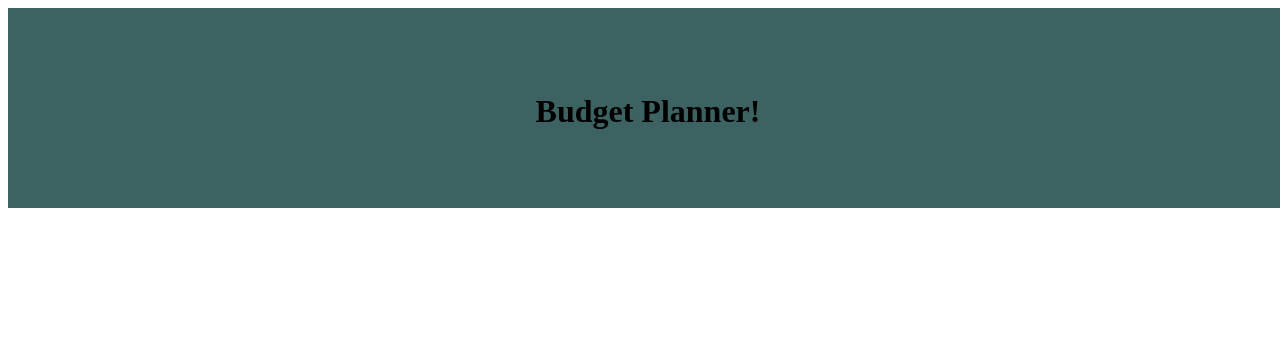
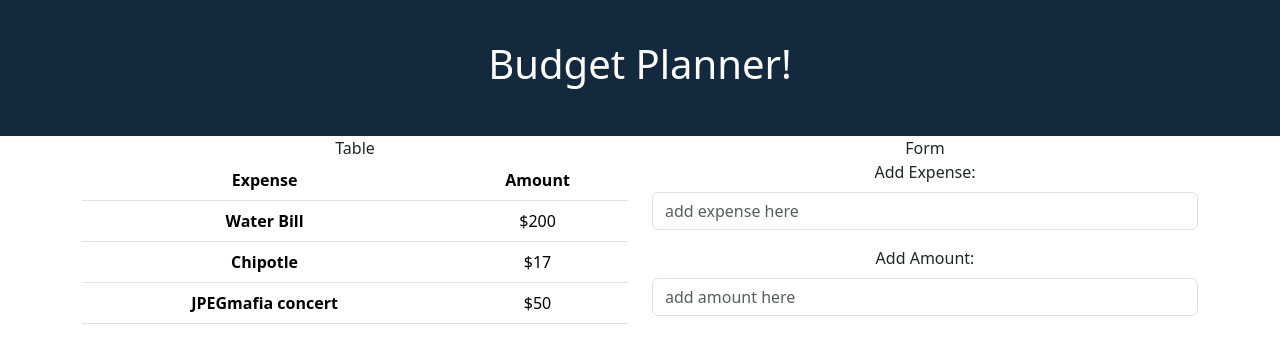
Before and after one commit to mdavi89/Project-1, a plain HTML site: page index.html in a window 1280 px wide. Drawn offline with nearby package versions, Linux system fonts and the light colour scheme.

Commit message:
added tables columns and forms

```diff
--- a/index.html
+++ b/index.html
@@ -4,24 +4,57 @@
     <meta charset="UTF-8">
     <meta name="viewport" content="width=device-width, initial-scale=1.0">
     <link rel="stylesheet" type="text/css" href="./stylesheet.css" />
+    <link href="https://cdn.jsdelivr.net/npm/bootstrap@5.3.3/dist/css/bootstrap.min.css" rel="stylesheet" integrity="sha384-QWTKZyjpPEjISv5WaRU9OFeRpok6YctnYmDr5pNlyT2bRjXh0JMhjY6hW+ALEwIH" crossorigin="anonymous">
+    <script src="https://cdn.jsdelivr.net/npm/bootstrap@5.3.3/dist/js/bootstrap.bundle.min.js" integrity="sha384-YvpcrYf0tY3lHB60NNkmXc5s9fDVZLESaAA55NDzOxhy9GkcIdslK1eN7N6jIeHz" crossorigin="anonymous"></script>
     <title>Project-1</title>
   </head>
 
   <body>
     <header>
-     <h1>Budget Planner!</h1>
-    </header>
-
-   <form>
-
-
-
-
-
-
-
-   </form>
-
+      <h1>Budget Planner!</h1>
+     </header>
+    <section>
+      <div class="container text-center">
+        <div class="row justify-content-start">
+          <div class="col-6">
+            Table
+            <table class="table">
+              <thead>
+                <tr>
+                  <th scope="col">Expense</th>
+                  <th scope="col">Amount</th>
+                </tr>
+              </thead>
+              <tbody>
+                <tr>
+                  <th scope="row">Water Bill</th>
+                  <td>$200</td>
+                </tr>
+                <tr>
+                  <th scope="row">Chipotle</th>
+                  <td>$17</td>
+                </tr>
+                <tr>
+                  <th scope="row">JPEGmafia concert</th>
+                  <td>$50</td>
+                </tr>
+              </tbody>
+            </table>
+            </div>
+          <div class="col-6">
+            Form
+            <form>
+              <div class="mb-3">
+                <label for="expense" class="form-label">Add Expense:</label>
+                <input type="text" class="form-control" id="expense" placeholder="add expense here">
+              </div>
+              <div class="mb-3">
+                <label for="amount" class="form-label">Add Amount:</label>
+                <input type="text" class="form-control" id="amount" placeholder="add amount here">
+            </form>
+          </div>
+        </div>
+  </section>
 
 
 
--- a/stylesheet.css
+++ b/stylesheet.css
@@ -1,12 +1,22 @@
+body {
+    font-family: Arial;
+    margin: 0;
+    display: flex;
+    flex-direction: column;
+    min-height: 100vh;
+    justify-content: flex-start;
+}
 header {
-    height: 25%;
+    padding: 40px;
+    text-align: center;
+    background: #13293D;
+    color: #fff;
+}
+footer {
     width: 100%;
-    position:fixed;
-    top: 5;
-    background-color: rgb(60, 98, 98);
+    padding: 20px;
+    text-align: center;
+    background: #13293D;
+    color: #fff;
+    margin-top: auto;
 }
-
-h1 {
-    text-align: center;
-    padding-top: 5%;
-}
```
